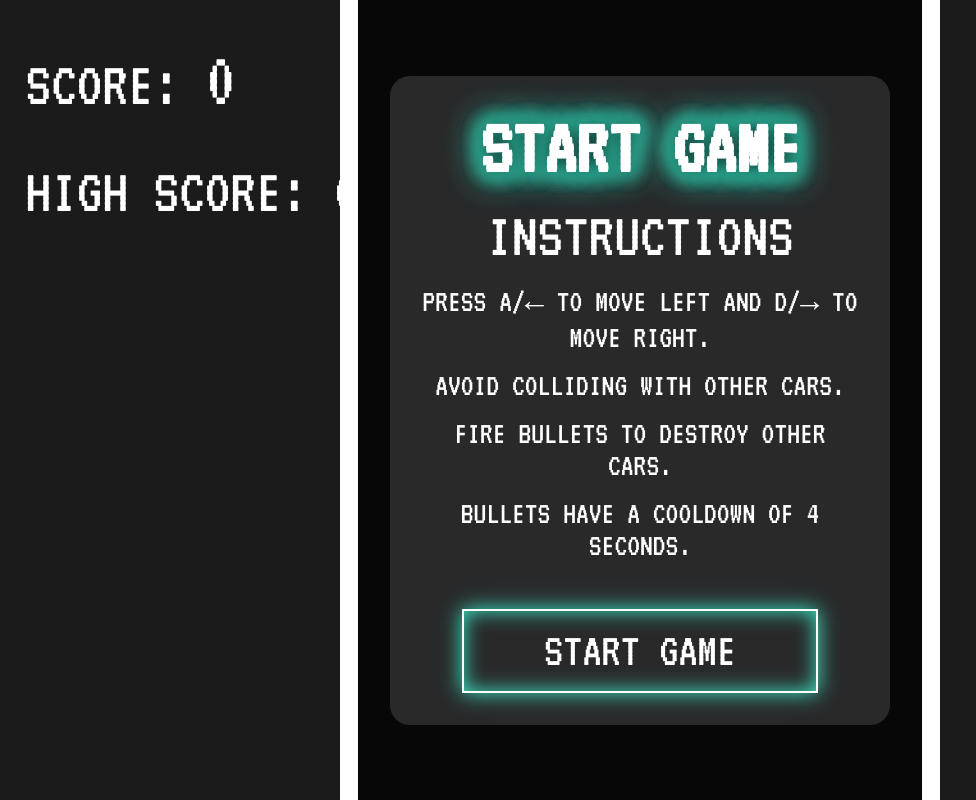
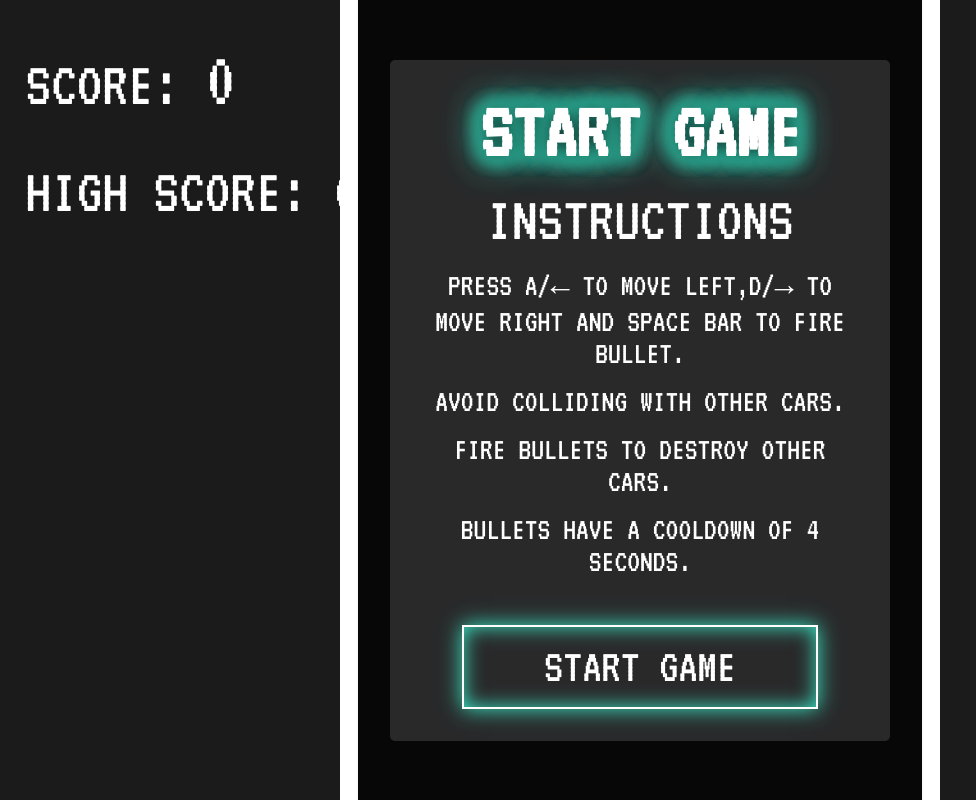
Before and after one commit to sajagshrestha/car-lane-game, a plain HTML site: page index.html in a window 1280 px wide. Shown: the whole page, without its empty margins (0-976 px from the left). Drawn offline with Linux system fonts and the light colour scheme.

Commit message:
instructions updated

```diff
--- a/index.html
+++ b/index.html
@@ -25,7 +25,8 @@
 			<h1>START GAME</h1>
 			<p class="instructions-title">INSTRUCTIONS</p>
 			<p class="instructions">
-				PRESS A/&#8592; TO MOVE LEFT AND D/&#8594; TO MOVE RIGHT.
+				PRESS A/&#8592; TO MOVE LEFT,D/&#8594; TO MOVE RIGHT AND SPACE
+				BAR TO FIRE BULLET.
 			</p>
 			<p class="instructions">AVOID COLLIDING WITH OTHER CARS.</p>
 			<p class="instructions">FIRE BULLETS TO DESTROY OTHER CARS.</p>
--- a/styles/index.css
+++ b/styles/index.css
@@ -42,7 +42,7 @@ canvas {
 	width: 500px;
 	background-color: #29292a;
 	display: flex;
-	border-radius: 20px;
+	border-radius: 5px;
 	flex-direction: column;
 	gap: 1rem;
 	align-items: center;
```
